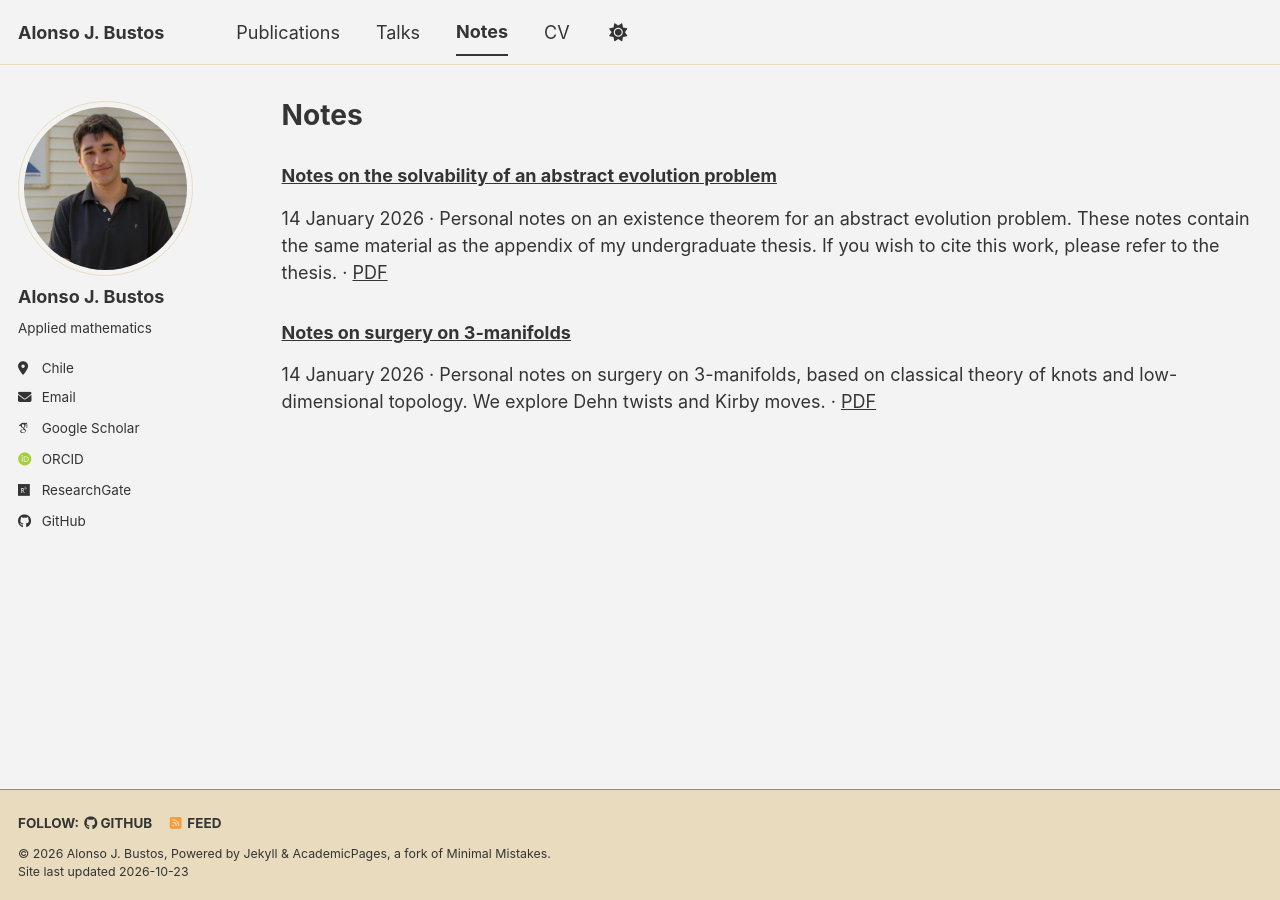
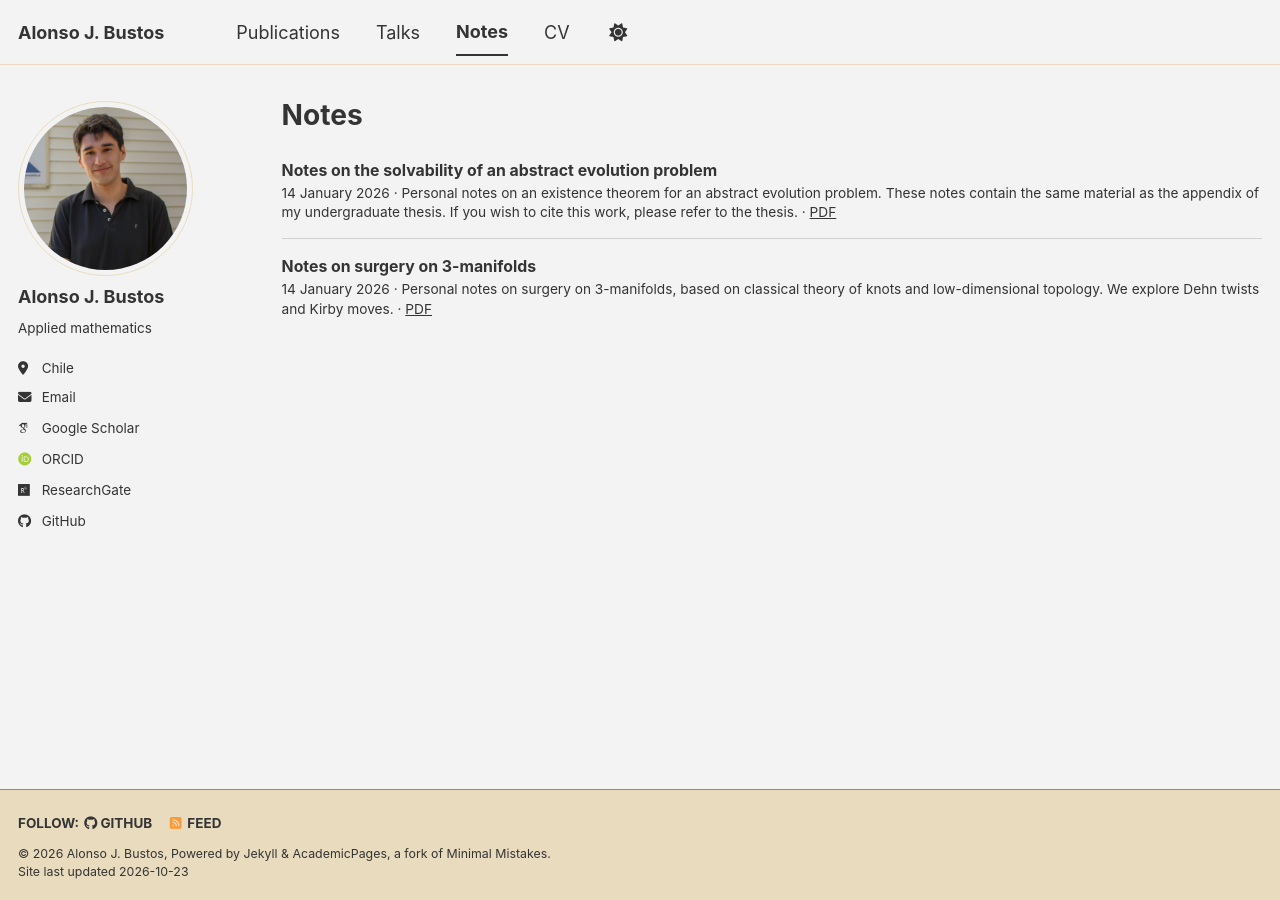
Before and after one commit to alonsojbustos/alonsojbustos.github.io, a Jekyll site: the page built from _pages/notes.md, in a window 1280 px wide. Built offline with Jekyll 4.4.1, drawn with Linux system fonts in a browser that asks for light colours; some web fonts are replaced; a script bundle is joined from its source files by our own code; library files that are not in the unit come from our copies.

Commit message:
Add files via upload

```diff
--- a/_sass/_custom.scss
+++ b/_sass/_custom.scss
@@ -195,3 +195,12 @@
   .talk-title, .note-title { font-size: 0.9rem; }
   .talk-venue, .note-description, .talk-button, .note-button { font-size: 0.8rem; }
 }
+
+/* Single-file Markdown lists for Talks and Notes */
+.compact-talks, .compact-notes { font-size: 0.78rem; line-height: 1.42; }
+.compact-talks h3, .compact-notes h3 { font-size: 0.88rem; font-weight: 700; line-height: 1.35; margin: 0; padding: 1.05em 0 0.15em; border-top: 1px solid #d0d0d0; }
+.compact-talks h3:first-of-type, .compact-notes h3:first-of-type { border-top: 0; }
+.compact-talks h3 a, .compact-notes h3 a { color: inherit; text-decoration: none; }
+.compact-talks h3 a:hover, .compact-notes h3 a:hover { text-decoration: underline; }
+.compact-talks h3 + p, .compact-notes h3 + p { font-size: 0.76rem; line-height: 1.45; margin: 0 0 1.1em; text-align: left !important; hyphens: none; }
+@media(max-width:600px){.compact-talks h3,.compact-notes h3{font-size:0.9rem}.compact-talks h3 + p,.compact-notes h3 + p{font-size:0.8rem}}
```
